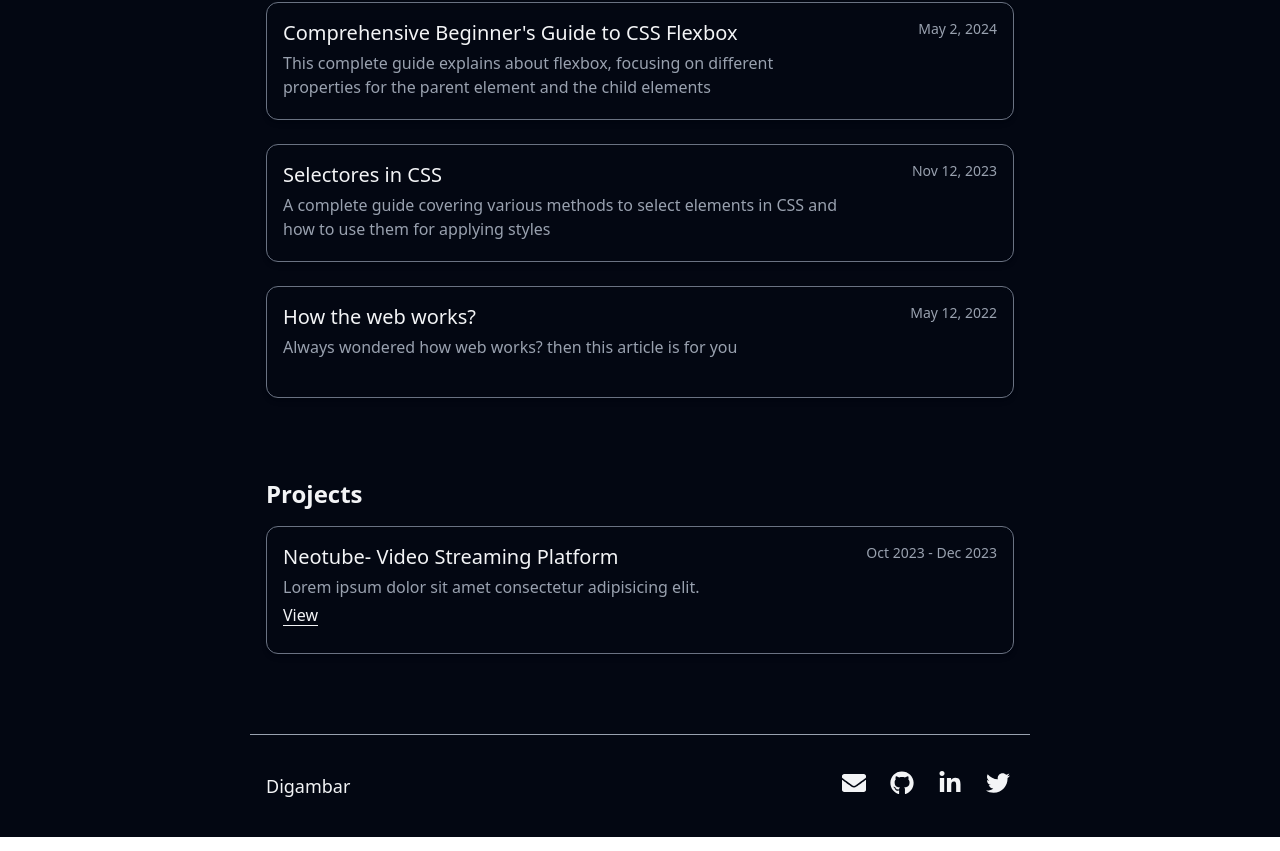
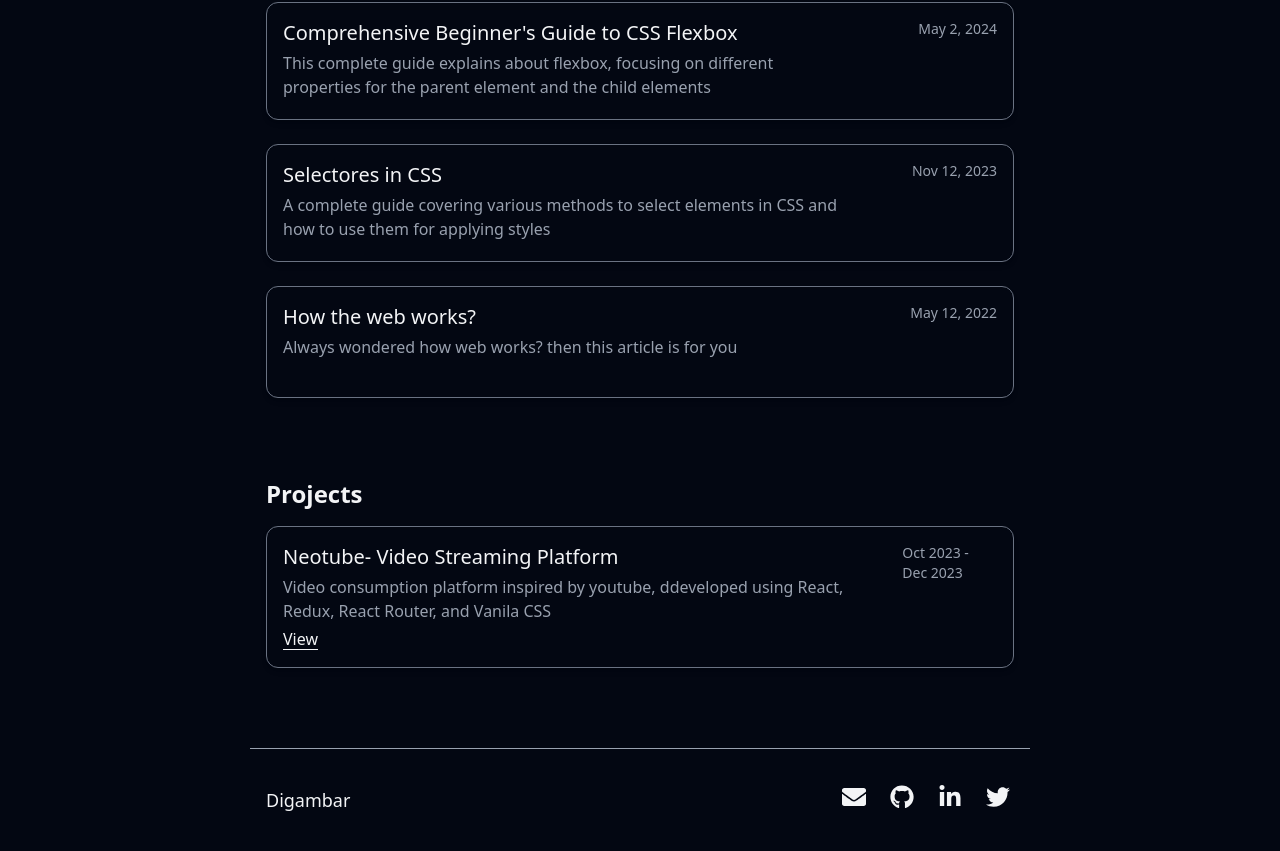
Before and after one commit to Digambar1411/portfolio, a React (Vite) app: page / in a window 1280 px wide. Shown: the part 426-1277 px from the top of the page. Built offline with nearby package versions, Linux system fonts and the light colour scheme.

Commit message:
add project content

```diff
--- a/src/Constants/constants.jsx
+++ b/src/Constants/constants.jsx
@@ -55,7 +55,7 @@ const projects = [
   {
     id: 'neotube',
     title: 'Neotube- Video Streaming Platform',
-    content: 'Lorem ipsum dolor sit amet consectetur adipisicing elit.',
+    content: 'Video consumption platform inspired by youtube, ddeveloped using React, Redux, React Router, and Vanila CSS',
     link: 'https://neo-tube.netlify.app/',
     startDate: 'Oct 2023',
     endDate: 'Dec 2023'
```
